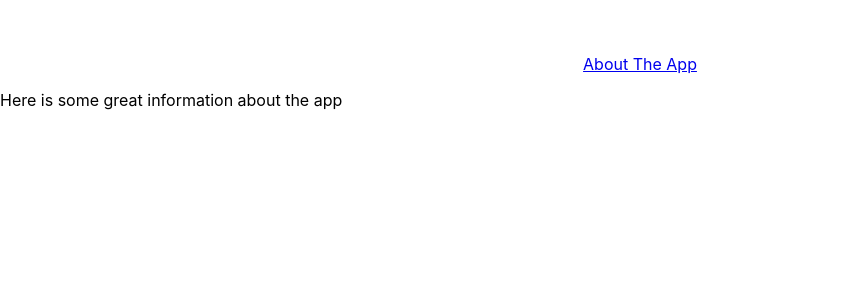
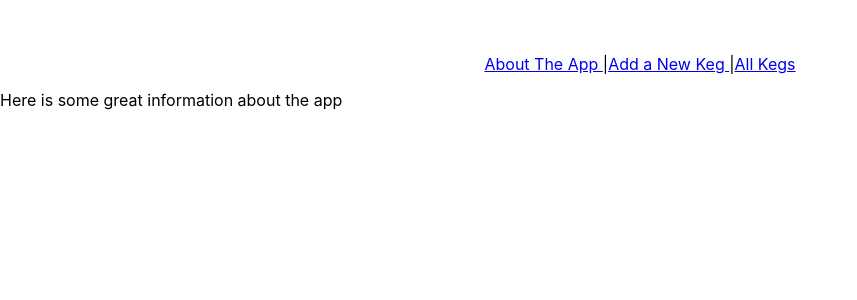
Before and after one commit to marcusjensen15/week1-react-code-review-v3, a React (Create React App) app in the folder react-code-review-1/: page /#/aboutapp in a window 1280 px wide. Shown: the top 300 px of the page, without its empty margins (0-857 px from the left). Built offline with nearby package versions, Linux system fonts and the light colour scheme.

Commit message:
add basic hard coded routes: new keg and all kegs

```diff
--- a/react-code-review-1/src/App.js
+++ b/react-code-review-1/src/App.js
@@ -8,6 +8,8 @@ import { Switch, Route } from 'react-router-dom';
 import AllKegs from './components/AllKegs';
 // import Keg from './components/Keg';
 import AboutApp from './components/AboutApp';
+import NewKegForm from './components/NewKegForm';
+
 import Header from './components/Header';
 
 
@@ -18,6 +20,8 @@ function App() {
       <Switch>
          <Route exact path='/' component={AllKegs} />
            <Route exact path='/aboutapp' component={AboutApp} />
+          <Route exact path='/newkegform' component={NewKegForm} />
+
 
       </Switch>
     </div>
--- a/react-code-review-1/src/components/AboutApp.jsx
+++ b/react-code-review-1/src/components/AboutApp.jsx
@@ -7,7 +7,7 @@ import React from 'react';
 
 //will need to import new keg form
 
-export default function AllKegs(){
+export default function AboutApp(){
 
   const textCenter = {
     textAlign: 'center'
--- a/react-code-review-1/src/components/Header.jsx
+++ b/react-code-review-1/src/components/Header.jsx
@@ -14,7 +14,11 @@ export default function Header(){
 
   return(
       <div style={navLinks}>
-        <p> <Link to='/aboutapp'>About The App </Link></p>
+        <p> <Link to='/aboutapp'>About The App </Link> |
+        <Link to='/newkegform'>Add a New Keg </Link> |
+        <Link to='/'>All Kegs </Link>
+
+    </p>
       </div>
   );
 }
--- a/react-code-review-1/src/components/NewKegForm.jsx
+++ b/react-code-review-1/src/components/NewKegForm.jsx
@@ -0,0 +1,23 @@
+import React from 'react';
+
+
+
+
+
+
+//will need to import new keg form
+
+export default function NewKegForm(){
+
+  const textCenter = {
+    textAlign: 'center'
+  }
+
+
+  return(
+    <div>
+      <p> Here is where a form goes to add a new keg</p>
+
+    </div>
+  );
+}
```
